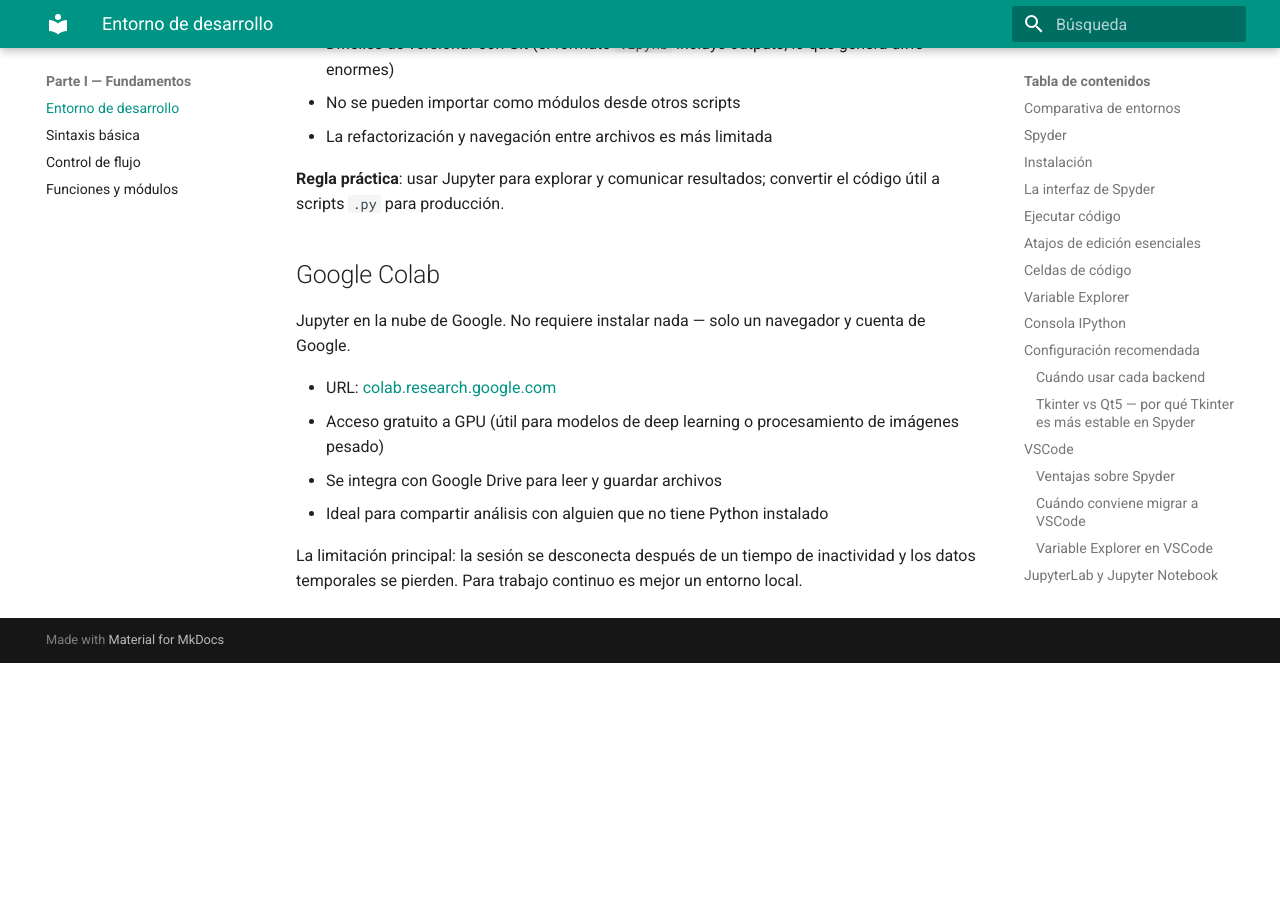
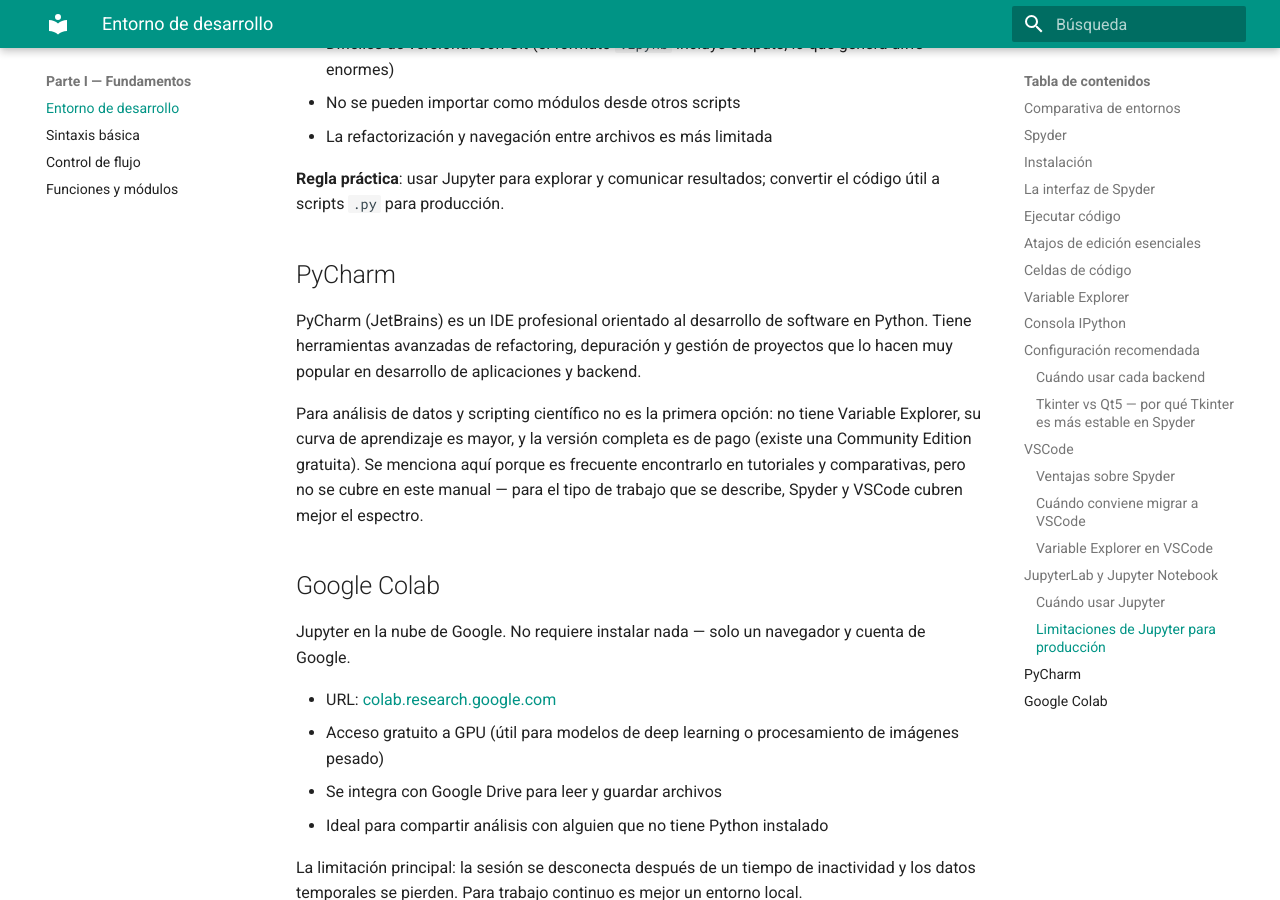
Before and after one commit to TomValderrama/manual-python-oceanografia, an MkDocs documentation site: the page built from docs/parte1/01_entorno_spyder.md, in a window 1280 px wide and 900 px high, scrolled down 6649 px. Built offline with MkDocs 1.6.1 and Material for MkDocs 9.7.7, drawn with Linux system fonts in a browser that asks for light colours; before the commit the page ends 7312 px from its top, so only the background shows below that.

Commit message:
cap 01: mencionar PyCharm y explicar por qué no se cubre en el manual

```diff
--- a/docs/parte1/01_entorno_spyder.md
+++ b/docs/parte1/01_entorno_spyder.md
@@ -209,6 +209,12 @@ Los notebooks tienen desventajas cuando el código madura:
 
 **Regla práctica**: usar Jupyter para explorar y comunicar resultados; convertir el código útil a scripts `.py` para producción.
 
+## PyCharm
+
+PyCharm (JetBrains) es un IDE profesional orientado al desarrollo de software en Python. Tiene herramientas avanzadas de refactoring, depuración y gestión de proyectos que lo hacen muy popular en desarrollo de aplicaciones y backend.
+
+Para análisis de datos y scripting científico no es la primera opción: no tiene Variable Explorer, su curva de aprendizaje es mayor, y la versión completa es de pago (existe una Community Edition gratuita). Se menciona aquí porque es frecuente encontrarlo en tutoriales y comparativas, pero no se cubre en este manual — para el tipo de trabajo que se describe, Spyder y VSCode cubren mejor el espectro.
+
 ## Google Colab
 
 Jupyter en la nube de Google. No requiere instalar nada — solo un navegador y cuenta de Google.
```
